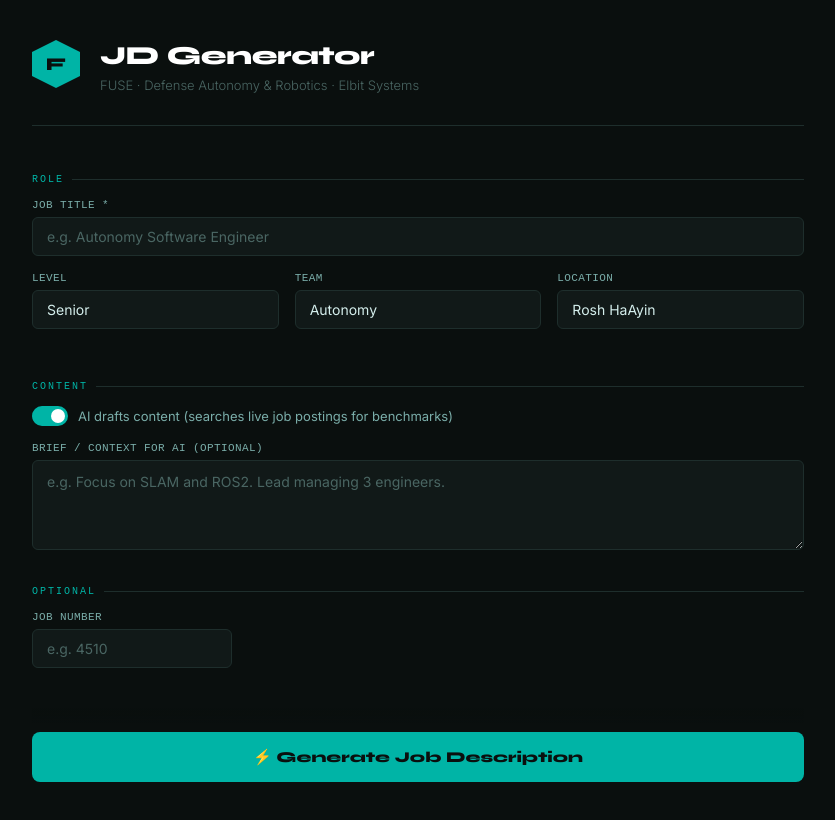
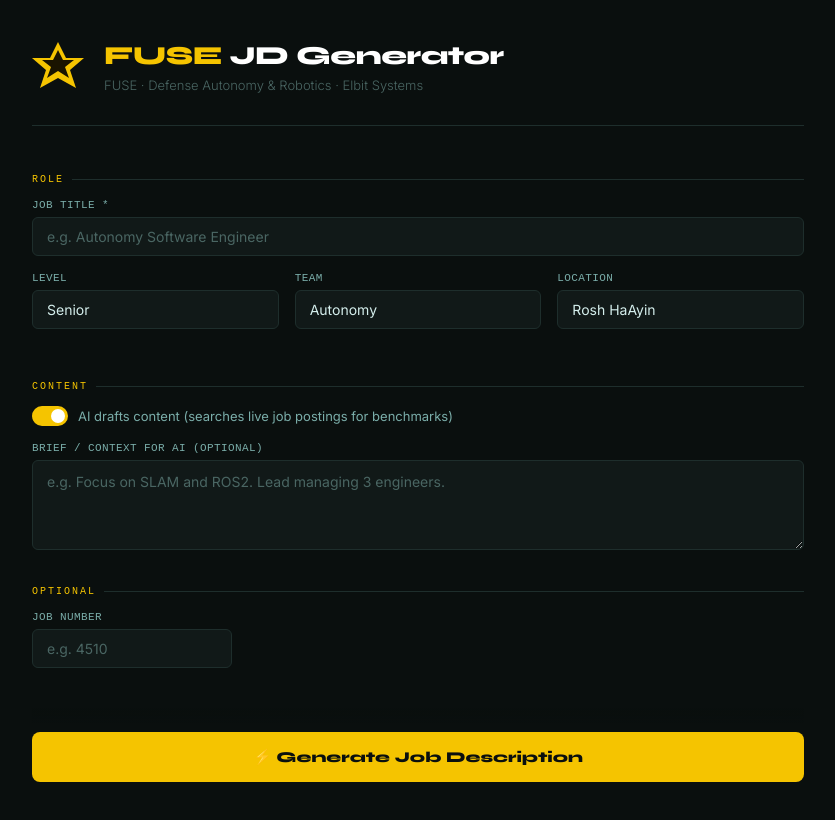
Before and after one commit to aviel-a/fuse-jd-app, a Next.js app: page / in a window 1280 px wide. Shown: the top 820 px of the page, without its empty margins (222-1057 px from the left). Built offline with nearby package versions, Linux system fonts and the light colour scheme.

Commit message:
Change TEAL color to F5C400 in index.js

```diff
--- a/pages/index.js
+++ b/pages/index.js
@@ -1,7 +1,7 @@
 import { useState } from "react";
 import Head from "next/head";
 
-const TEAL = "#00B4A6";
+const TEAL = "#F5C400";
 const DARK = "#0a0f0e";
 const CARD = "#111918";
 const BORDER = "#1e2e2c";
@@ -42,7 +42,7 @@
 
 // ─── DOCX builder ────────────────────────────────────────────────────────
 function generateDocx(data) {
-  const T="00B4A6",G="555555";
+  const T="F5C400",G="555555";
   const esc=s=>String(s).replace(/&/g,"&amp;").replace(/</g,"&lt;").replace(/>/g,"&gt;").replace(/"/g,"&quot;");
   const para=(text,o={})=>{const sz=o.size||21,b=o.bold?"<w:b/>":"",i=o.italic?"<w:i/>":"",c=o.color?`<w:color w:val="${o.color}"/>`:"";const sp=o.spaceBefore?`<w:spacing w:before="${o.spaceBefore}" w:after="${o.spaceAfter!==undefined?o.spaceAfter:80}"/>`:`<w:spacing w:after="${o.spaceAfter!==undefined?o.spaceAfter:80}"/>`;return`<w:p><w:pPr>${sp}</w:pPr><w:r><w:rPr><w:rFonts w:ascii="Arial" w:hAnsi="Arial"/>${b}${i}<w:sz w:val="${sz}"/><w:szCs w:val="${sz}"/>${c}</w:rPr><w:t xml:space="preserve">${esc(text)}</w:t></w:r></w:p>`;};
   const h=t=>para(t,{bold:true,size:26,color:T,spaceBefore:240,spaceAfter:120});
@@ -193,11 +193,14 @@
 
         {/* Header */}
         <div style={{display:"flex",alignItems:"flex-start",gap:20,marginBottom:48,paddingBottom:32,borderBottom:`1px solid ${BORDER}`}}>
-          <div style={{width:48,height:48,background:TEAL,display:"flex",alignItems:"center",justifyContent:"center",flexShrink:0,clipPath:"polygon(50% 0%, 100% 25%, 100% 75%, 50% 100%, 0% 75%, 0% 25%)"}}>
-            <span style={{fontFamily:"Syne,sans-serif",fontWeight:800,fontSize:18,color:DARK}}>F</span>
+          <div style={{flexShrink:0,display:"flex",alignItems:"center"}}>
+            <svg width="52" height="52" viewBox="0 0 52 52" fill="none" xmlns="http://www.w3.org/2000/svg">
+              <polygon points="26,2 34,18 52,18 38,30 44,48 26,38 8,48 14,30 0,18 18,18" fill="#F5C400"/>
+              <polygon points="26,10 31,20 42,20 33,27 37,38 26,31 15,38 19,27 10,20 21,20" fill="#1a1400"/>
+            </svg>
           </div>
           <div>
-            <h1 style={{fontFamily:"Syne,sans-serif",fontWeight:800,fontSize:26,color:"#fff",letterSpacing:"-0.5px"}}>JD Generator</h1>
+            <h1 style={{fontFamily:"Syne,sans-serif",fontWeight:800,fontSize:26,letterSpacing:"-0.5px"}}><span style={{color:"#F5C400"}}>FUSE</span> <span style={{color:"#fff"}}>JD Generator</span></h1>
             <p style={{fontSize:13,color:MUTED,marginTop:6,fontWeight:300}}>FUSE · Defense Autonomy & Robotics · Elbit Systems</p>
           </div>
         </div>
@@ -258,7 +261,7 @@
 
           {status&&(
             <div style={{background:status.type==="error"?"#1a0a0a":status.type==="success"?"#0a1f18":CARD,border:`1px solid ${status.type==="error"?"#4a1a1a":status.type==="success"?"#1a3d30":BORDER}`,borderRadius:8,padding:"14px 18px",marginTop:16,fontFamily:"monospace",fontSize:12,color:status.type==="error"?"#ff8080":status.type==="success"?"#7aedc5":TEAL,display:"flex",alignItems:"center",gap:10}}>
-              {status.type==="loading"&&<div style={{width:14,height:14,border:"2px solid rgba(0,180,166,0.3)",borderTopColor:TEAL,borderRadius:"50%",animation:"spin 0.7s linear infinite",flexShrink:0}}/>}
+              {status.type==="loading"&&<div style={{width:14,height:14,border:"2px solid rgba(245,196,0,0.3)",borderTopColor:"#F5C400",borderRadius:"50%",animation:"spin 0.7s linear infinite",flexShrink:0}}/>}
               {status.type==="success"&&"✓"}{status.type==="error"&&"✕"}
               <span>{status.msg}</span>
             </div>
@@ -278,7 +281,7 @@
                 {showInsights?"▲ Hide":"▼ Show"} market research used for qualifications
               </button>
               {showInsights&&(
-                <div style={{background:"#0d1917",border:`1px solid ${BORDER}`,borderLeft:`2px solid ${TEAL}`,borderRadius:6,padding:"14px 16px",marginTop:8,fontSize:12,lineHeight:1.7,color:"#6aaba6",fontFamily:"monospace",whiteSpace:"pre-wrap",maxHeight:220,overflowY:"auto"}}>
+                <div style={{background:"#0d1917",border:`1px solid ${BORDER}`,borderLeft:"2px solid #F5C400",borderRadius:6,padding:"14px 16px",marginTop:8,fontSize:12,lineHeight:1.7,color:"#6aaba6",fontFamily:"monospace",whiteSpace:"pre-wrap",maxHeight:220,overflowY:"auto"}}>
                   {marketInsights}
                 </div>
               )}
```
